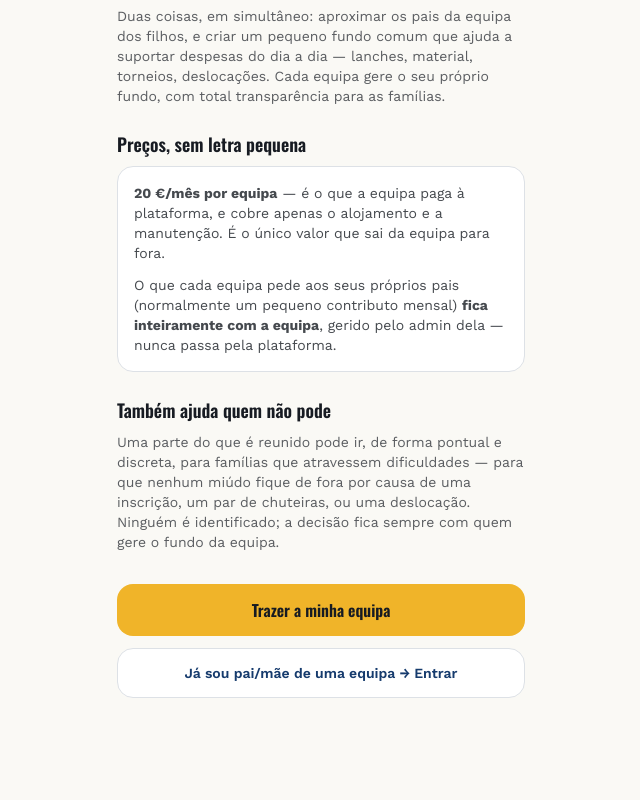
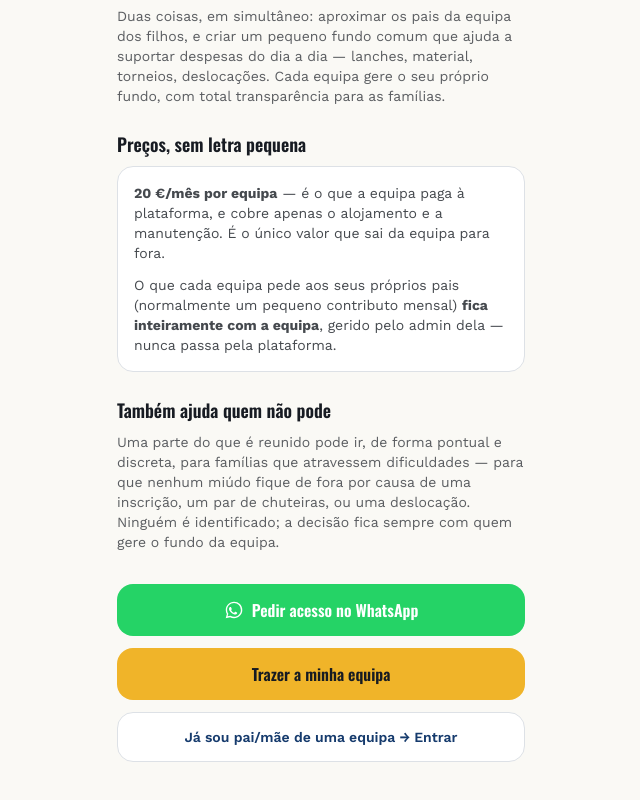
Before and after one commit to ipedronmartins-hue/Family-fantasy-football, a Next.js app: page / in a window 1280 px wide. Shown: the part 502-1302 px from the top of the page, without its empty margins (319-959 px from the left). Before the commit the page ends 1240 px from the top, so only its background shows below. Built offline with nearby package versions, Linux system fonts and the light colour scheme; no server answers.

Commit message:
Botao de WhatsApp na landing page, com mensagem pre-definida a pedir acesso

```diff
--- a/app/page.tsx
+++ b/app/page.tsx
@@ -66,9 +66,23 @@ export default async function HomePage() {
         fica sempre com quem gere o fundo da equipa.
       </p>
 
+      <a
+        href={`https://wa.me/351913695846?text=${encodeURIComponent(
+          "Olá! 👋 Vi o Fantasy Football Formação e gostava de trazer a minha equipa para a plataforma. Podemos falar?"
+        )}`}
+        target="_blank"
+        rel="noopener noreferrer"
+        className="mt-8 flex items-center justify-center gap-2 rounded-2xl bg-[#25D366] py-3.5 text-center font-display text-base font-semibold text-white"
+      >
+        <svg viewBox="0 0 24 24" width="20" height="20" fill="currentColor" aria-hidden="true">
+          <path d="M12.04 2C6.58 2 2.13 6.45 2.13 11.91c0 1.75.46 3.45 1.32 4.95L2.05 22l5.25-1.38a9.9 9.9 0 0 0 4.74 1.21h.01c5.46 0 9.91-4.45 9.91-9.91 0-2.65-1.03-5.14-2.9-7.01A9.86 9.86 0 0 0 12.04 2Zm0 1.67c2.19 0 4.25.85 5.8 2.4a8.19 8.19 0 0 1 2.4 5.84c0 4.55-3.7 8.24-8.25 8.24a8.2 8.2 0 0 1-4.19-1.15l-.3-.18-3.12.82.83-3.04-.2-.31a8.18 8.18 0 0 1-1.26-4.38c0-4.55 3.7-8.24 8.29-8.24Zm-4.53 4.7c-.16 0-.42.06-.64.3-.22.24-.85.83-.85 2.03s.87 2.36.99 2.52c.12.16 1.7 2.6 4.13 3.64.58.25 1.03.4 1.38.51.58.18 1.11.16 1.53.09.47-.07 1.43-.58 1.63-1.15.2-.56.2-1.04.14-1.14-.06-.1-.22-.16-.46-.28-.24-.12-1.43-.71-1.66-.79-.22-.08-.38-.12-.55.12-.16.24-.63.79-.77.95-.14.16-.28.18-.52.06-.24-.12-1.02-.38-1.94-1.2-.72-.64-1.2-1.43-1.34-1.67-.14-.24-.02-.37.1-.49.11-.11.24-.28.36-.42.12-.14.16-.24.24-.4.08-.16.04-.3-.02-.42-.06-.12-.55-1.34-.76-1.83-.2-.48-.4-.42-.55-.42h-.24Z" />
+        </svg>
+        Pedir acesso no WhatsApp
+      </a>
+
       <Link
         href="/registar-equipa"
-        className="mt-8 block rounded-2xl bg-gold py-3.5 text-center font-display text-base font-semibold text-ink"
+        className="mt-3 block rounded-2xl bg-gold py-3.5 text-center font-display text-base font-semibold text-ink"
       >
         Trazer a minha equipa
       </Link>
```
